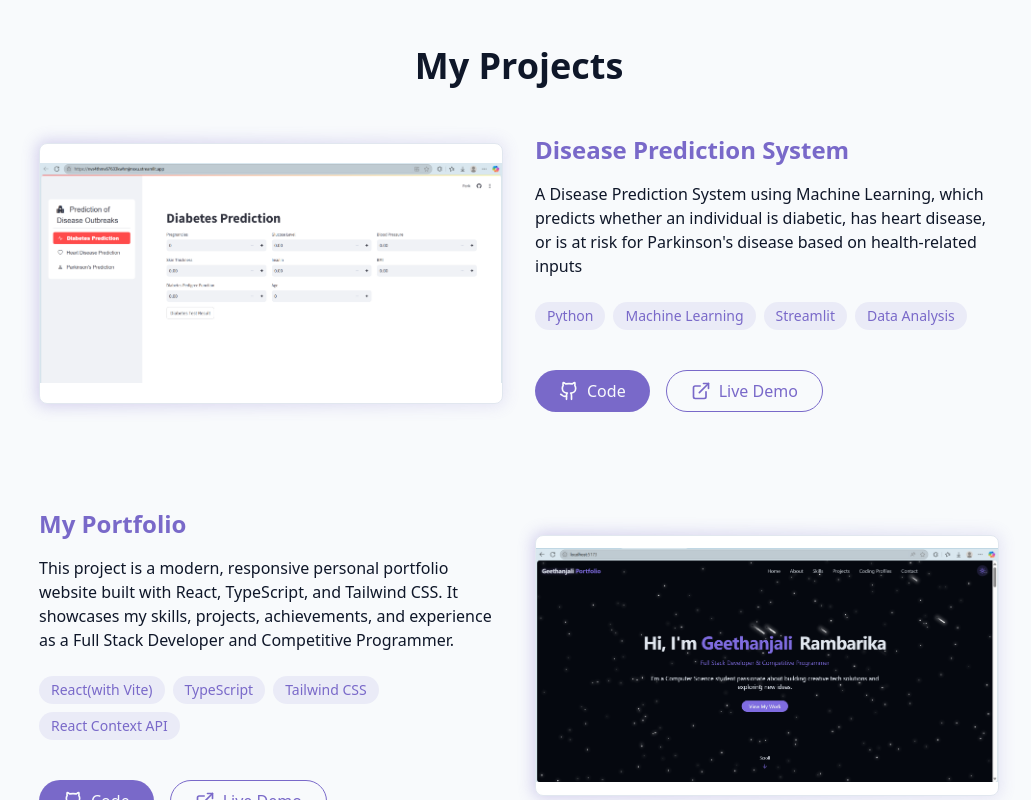
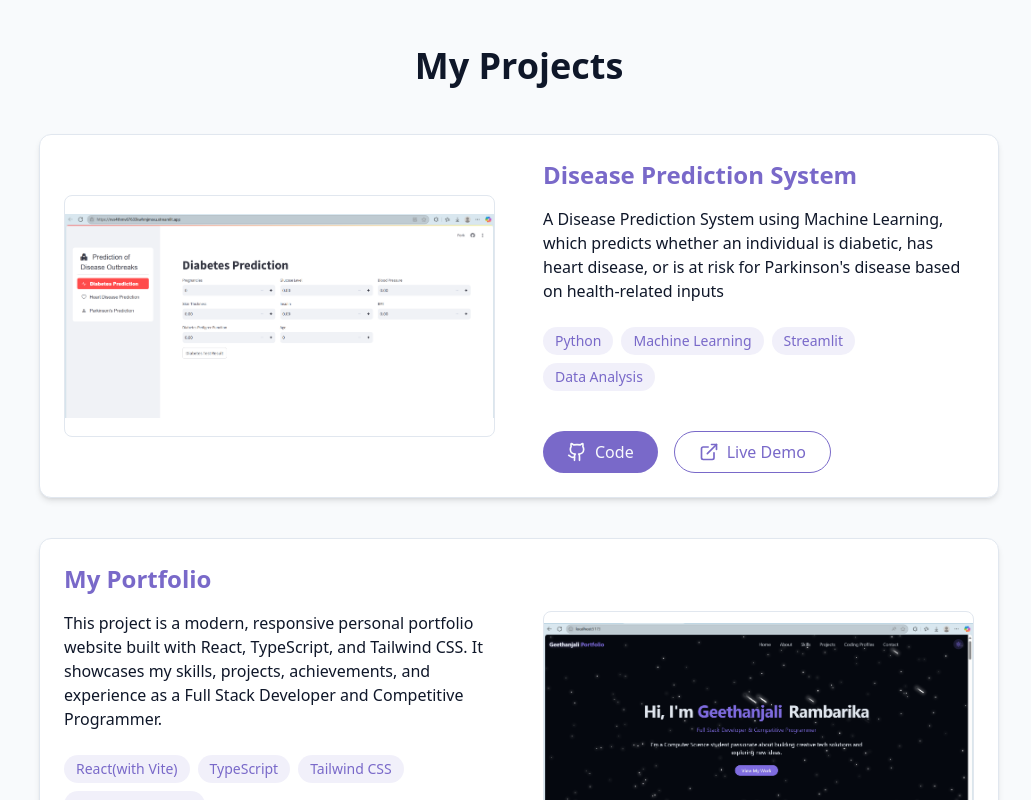
Before and after one commit to Geethanjali37/My-Portfolio, a React (Vite) app: page / in a window 1280 px wide. Shown: the part 2480-3280 px from the top of the page, without its empty margins (121-1152 px from the left). Built offline with nearby package versions, Linux system fonts and the light colour scheme.

Commit message:
Update ProjectsSection.jsx

```diff
--- a/src/components/ProjectsSection.jsx
+++ b/src/components/ProjectsSection.jsx
@@ -49,37 +49,31 @@ export const ProjectsSection = () => {
                 <h2 className="text-3xl md:text-4xl font-bold mb-12 text-center">
                     My Projects
                 </h2>
-
-                <div className="space-y-24">
+                <div className="flex flex-col gap-10">
                     {projects.map((project, index) => (
                         <div
                             key={index}
-                            className={`flex flex-col gap-8 items-center lg:flex-row ${index % 2 !== 0 ? 'lg:flex-row-reverse' : ''}`}
+                            className={`bg-card rounded-xl border border-border shadow-md hover:shadow-xl transition-shadow duration-300 group flex flex-col md:flex-row ${index % 2 !== 0 ? 'md:flex-row-reverse' : ''} h-full glow-card-hover`}
                         >
-                            {/* Project Image */}
-                            <div className="w-full lg:w-1/2">
-                                <div className="relative group">
-                                    <div className="absolute -inset-0.5 bg-gradient-to-r from-primary to-primary/50 rounded-lg blur opacity-30 group-hover:opacity-100 transition duration-1000 group-hover:duration-200"></div>
-                                    <div className="relative aspect-video rounded-lg overflow-hidden border border-border bg-white flex items-center justify-center">
-                                        <img
-                                            src={project.image}
-                                            alt={project.title}
-                                            className="w-full h-full object-contain"
-                                        />
-                                    </div>
+                            {/* Image Side */}
+                            <div className="md:w-1/2 flex items-center justify-center p-6">
+                                <div className="relative overflow-hidden rounded-lg aspect-video w-full bg-white border border-border flex items-center justify-center">
+                                    <img
+                                        src={project.image}
+                                        alt={project.title}
+                                        className="w-full h-full object-contain transition-transform duration-500 group-hover:scale-105 group-hover:shadow-[0_0_24px_4px_rgba(139,92,246,0.3)]"
+                                    />
+                                    <div className="absolute inset-0 pointer-events-none rounded-lg group-hover:bg-primary/10 transition-colors duration-300" />
                                 </div>
                             </div>
-
-                            {/* Project Info */}
-                            <div className="w-full lg:w-1/2 space-y-4 text-left">
+                            {/* Info Side */}
+                            <div className="md:w-1/2 flex flex-col justify-center p-6 space-y-4 text-left">
                                 <h3 className="text-2xl font-bold text-primary">
                                     {project.title}
                                 </h3>
-
-                                <p className="text-muted-foreground text-left">
+                                <p className="text-muted-foreground">
                                     {project.description}
                                 </p>
-
                                 <div className="flex flex-wrap gap-2 py-2">
                                     {project.techStack.map((tech, techIndex) => (
                                         <span
@@ -90,8 +84,7 @@ export const ProjectsSection = () => {
                                         </span>
                                     ))}
                                 </div>
-
-                                <div className="flex gap-4 pt-4">
+                                <div className="flex gap-4 pt-4 flex-wrap">
                                     <a
                                         href={project.githubLink}
                                         target="_blank"
@@ -105,7 +98,7 @@ export const ProjectsSection = () => {
                                         href={project.demoLink}
                                         target="_blank"
                                         rel="noopener noreferrer"
-                                        className="px-6 py-2 rounded-full border border-primary text-primary hover:bg-primary/10 transition-colors flex items-center gap-2"
+                                        className="px-6 py-2 rounded-full border border-primary text-primary hover:bg-primary/10 transition-colors flex items-center gap-2 glow-hover"
                                     >
                                         <ExternalLink className="h-5 w-5" />
                                         Live Demo
```
